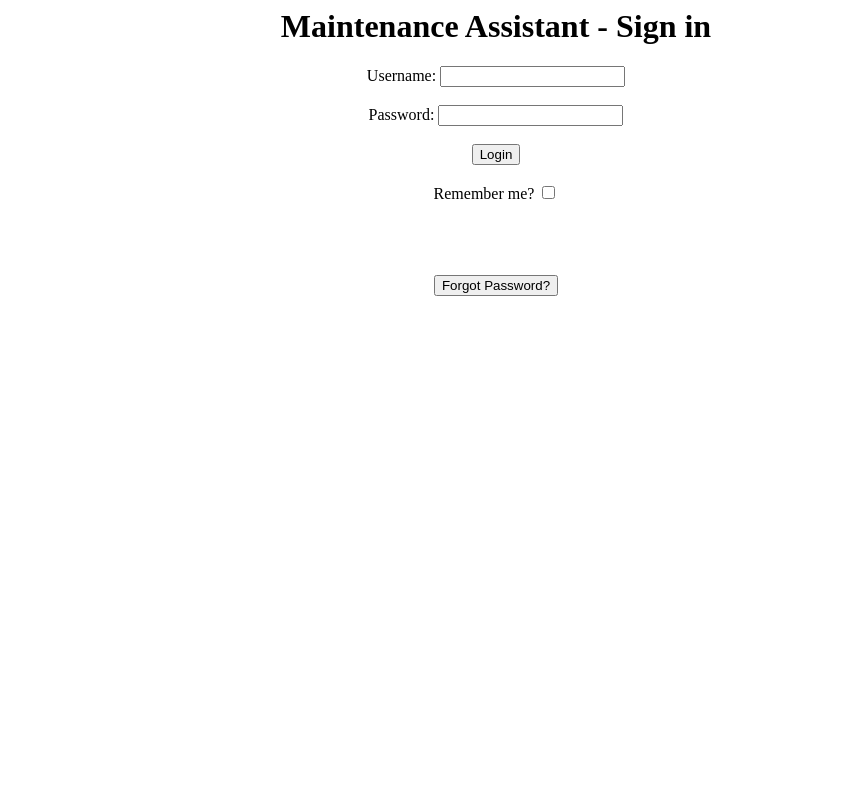
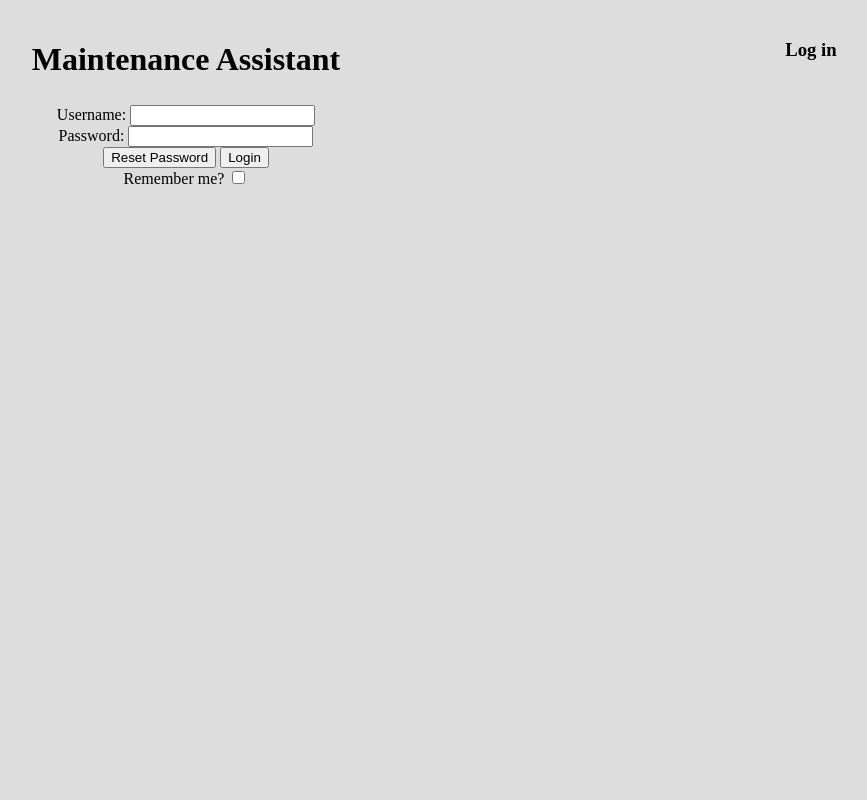
Before and after one commit to Str-Josh/MaintenanceAssistant, a Flask app: page / in a window 1280 px wide. Shown: the whole page, without its empty margins (144-1011 px from the left). Run offline with Flask 3, Linux system fonts and the light colour scheme.

Commit message:
styling login page

```diff
--- a/templates/forms/Login.html
+++ b/templates/forms/Login.html
@@ -3,37 +3,33 @@
 <head>
     <!-- <link rel="stylesheet" href="/static/pages/Director/DirectorHome_styles.css"> -->
     <title>Maintenance Assistant - Sign In</title>
+    <link rel="stylesheet" href="/static/pages/stylesheet.css">
 </head>
-<body>
+<body class="loginPage">
     <div class="container" style="text-align: center;">
-        <h1>Maintenance Assistant - Sign in</h1>
-        <form action="/login" method="post" style="text-align: center;">
-            <div>
+        <h1>Maintenance Assistant</h1>
+        <h3>Log in</h3>
+        <form action="/login" method="post" class="loginForm">
+            <div class="loginInput">
                 <label for="username">Username:</label>
-                <input type="text" name="username" />
+                <input type="text" name="username" class="loginTextBox"/>
             </div>
 
-            <br />
-
-            <div>
+            <div class="loginInput">
                 <label for="password">Password:</label>
-                <input type="password" name="password" />
+                <input type="password" name="password" class="loginTextBox"/>
             </div>
 
-            <br />
-
-            <div>
-                <button type="submit">Login</button>
+            <div class="buttonRow loginInput">
+                <button type="submit" class="loginButton">Reset Password</button>
+                <button type="submit" class="loginButton">Login</button>
             </div>
-
-            <br />
 
             <div>
                 <label for="rememberMe">Remember me?</label>
                 <input type="checkbox" name="rememberMe" />
             </div>
 
-            <br />
 
             {% if pswd_fail == 'True' %}
                 <p>Wrong password. Try again.</p>
@@ -46,8 +42,7 @@
                 <a href="/register">Create an account</href>
             </div> -->
 
-            <br /><br /><br />
-            <button type="submit">Forgot Password?</button>
+
         </form>
         <!-- { if current_user.is_authenticated }
             -- <h1>You are logged in</h1> --
```
